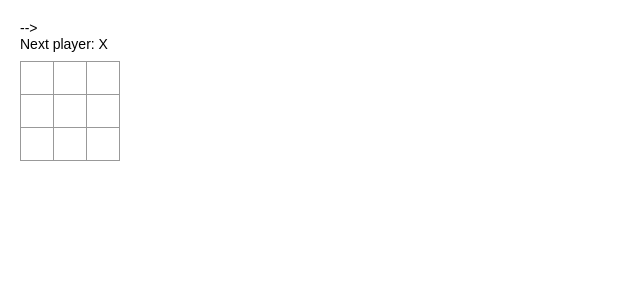
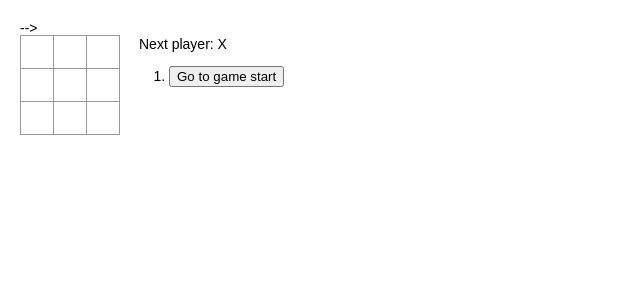
Before and after one commit to georginm/jogo-da-velha, a React (Create React App) app: page / in a window 1280 px wide. Shown: the top 300 px of the page, without its empty margins (0-640 px from the left). Built offline with nearby package versions, Linux system fonts and the light colour scheme.

Commit message:
chore: add play history

```diff
--- a/src/index.tsx
+++ b/src/index.tsx
@@ -2,7 +2,7 @@
 import ReactDOM from 'react-dom';
 import './index.css';
 
-import { IBoardProps, IBoardState, ISquareProps } from '../types';
+import { IBoardProps, IBoardState, IGameProps, IGameState, ISquareProps } from '../types';
 
 function Square(props: ISquareProps) {
   return (
@@ -11,39 +11,13 @@
 }
 
 class Board extends React.Component<IBoardProps, IBoardState> {
-  constructor(props: IBoardProps) {
-    super(props)
-    this.state = {
-      squares: Array(9).fill(null),
-      xIsNext: true,
-    }
-  }
-
-  handleClick(i: any) {
-    const squares = this.state.squares.slice();
-
-    if (calculateWinner(squares) || squares[i]) return
-
-    squares[i] = this.state.xIsNext ? 'X' : 'O';
-    this.setState({ squares: squares, xIsNext: !this.state.xIsNext });
-  }
-
   renderSquare(i: any) {
-    return <Square value={this.state.squares[i]} onClick={() => this.handleClick(i)} />;
+    return <Square value={this.props.squares[i]} onClick={() => this.props.onClick(i)} />;
   }
 
   render() {
-    const winner = calculateWinner(this.state.squares)
-    let status
-
-    if (winner)
-      status = 'Winner: ' + winner
-    else
-      status = 'Next player: ' + (this.state.xIsNext ? 'X' : 'O');
-
     return (
       <div>
-        <div className="status">{status}</div>
         <div className="board-row">
           {this.renderSquare(0)}
           {this.renderSquare(1)}
@@ -64,16 +38,78 @@
   }
 }
 
-class Game extends React.Component {
+class Game extends React.Component<IGameProps,IGameState> {
+  constructor(props: IGameProps) {
+    super(props)
+    this.state = {
+      history: [{
+        squares: Array(9).fill(null),
+      }],
+      stepNumber: 0,
+      xIsNext: true
+    }
+  }
+
+  handleClick(i: any) {
+    const history = this.state.history.slice(0, this.state.stepNumber + 1)
+    const current = history[history.length - 1]
+    const squares = current.squares.slice();
+
+    if (calculateWinner(squares) || squares[i]) return
+
+    squares[i] = this.state.xIsNext ? 'X' : 'O';
+    this.setState(
+      { history: history.concat([{
+        squares: squares,
+      }]),
+      stepNumber: history.length,
+      xIsNext: !this.state.xIsNext
+    });
+  }
+
+  jumpTo(step: number){
+    this.setState({
+      stepNumber: step,
+      xIsNext: (step % 2) === 0
+    })
+  }
+
+
   render() {
+    const history = this.state.history
+    const current = history[this.state.stepNumber];
+    const winner = calculateWinner(current.squares)
+
+    const moves = history.map((step, move) => {
+      const desc = move ?
+        'Go to move #' + move :
+        'Go to game start'
+
+      return (
+        <li key={move}>
+          <button onClick={() => this.jumpTo(move)}>{desc}</button>
+        </li>
+      )
+    })
+
+    let status
+
+    if (winner)
+      status = 'Winner: ' + winner
+    else
+      status = 'Next player: ' + (this.state.xIsNext ? 'X' : 'O');
+
     return (
       <div className="game">
         <div className="game-board">
-          <Board />
+          <Board
+            squares={current.squares}
+            onClick={(i:any) => this.handleClick(i)}
+          />
         </div>
         <div className="game-info">
-          <div>{/* status */}</div>
-          <ol>{/* TODO */}</ol>
+          <div>{status}</div>
+          <ol>{moves}</ol>
         </div>
       </div>
     );
@@ -98,6 +134,7 @@
     [0, 4, 8],
     [2, 4, 6],
   ];
+
   for (let i = 0; i < lines.length; i++) {
     const [a, b, c] = lines[i];
     if (squares[a] && squares[a] === squares[b] && squares[a] === squares[c]) {
```
